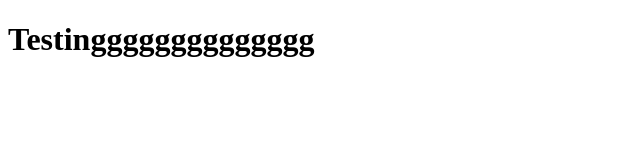
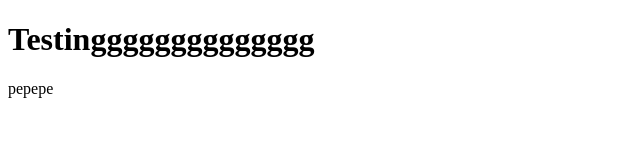
Before and after one commit to PotetGuden/Programmering-av-ymse, a plain HTML site: page GitTest.htm in a window 1280 px wide. Shown: the full height of the page, 0-640 px from the left. Drawn offline with Linux system fonts and the light colour scheme.

Commit message:
test endringer

```diff
--- a/GitTest.htm
+++ b/GitTest.htm
@@ -8,5 +8,6 @@
 </head>
 <body>
     <h1>Testingggggggggggggg</h1>
+    <p> pepepe</p>
 </body>
 </html>
```
Also changed, not shown: 1 other file.
